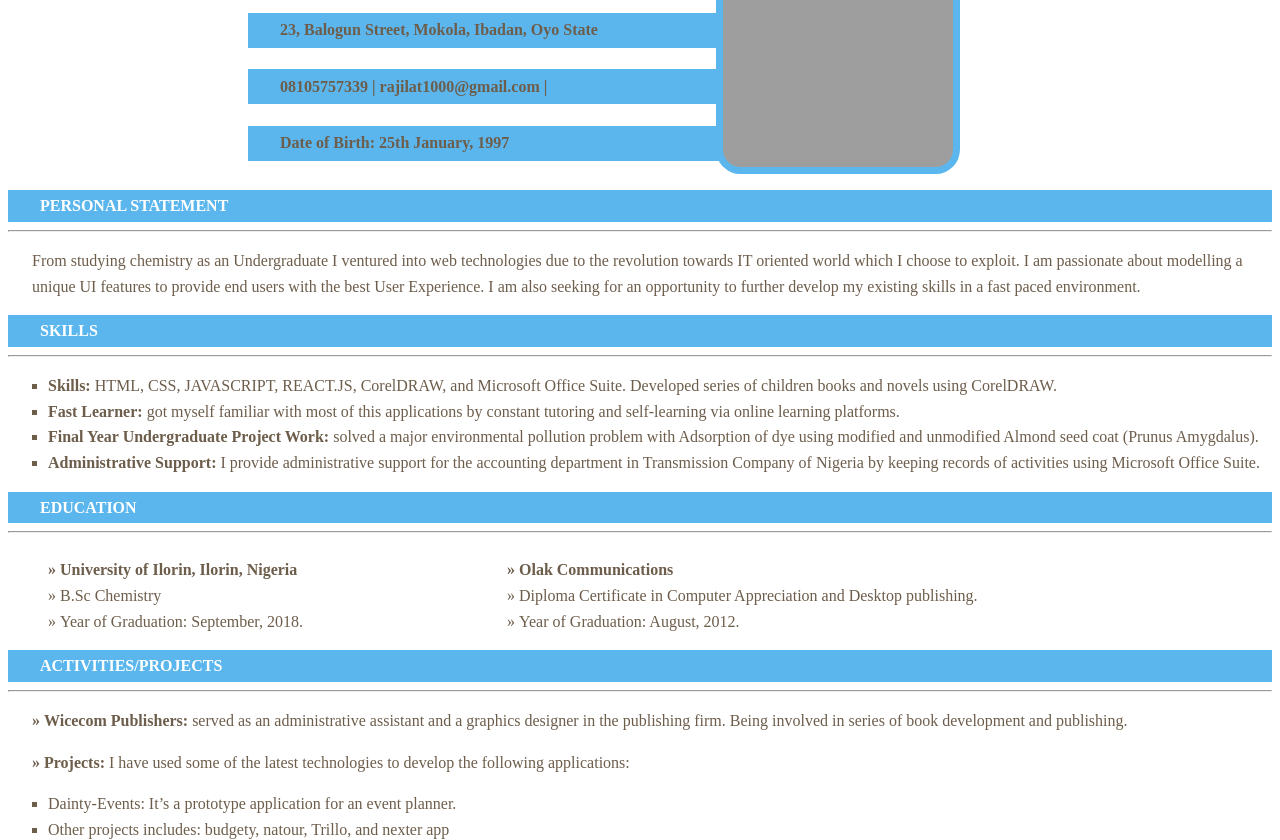
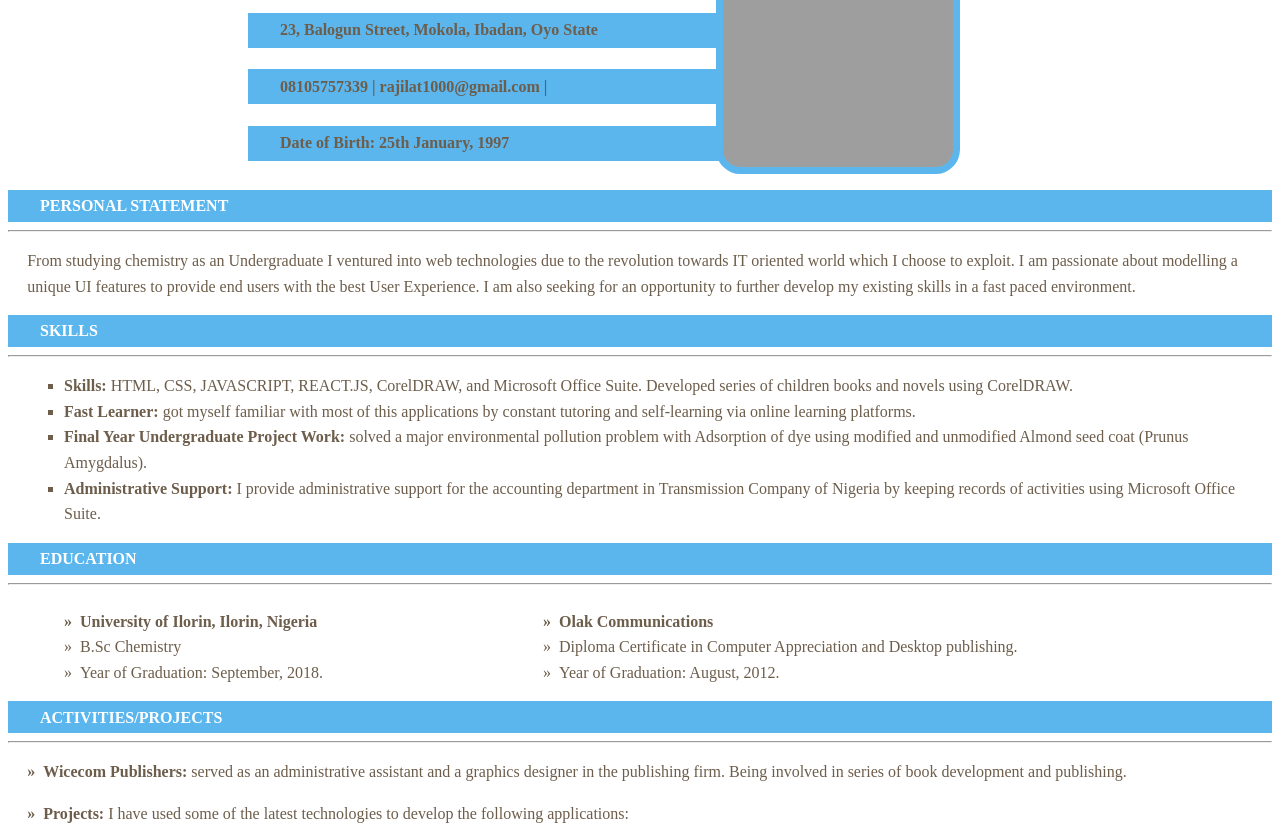
Before and after one commit to Lanre039/Task-startng, a plain HTML site: page Lateef.html in a window 1280 px wide. Shown: the part 91-931 px from the top of the page. Drawn offline with Linux system fonts and the light colour scheme; grey boxes are pictures that could not be loaded.

Commit message:
Slight CSS update layout changes

```diff
--- a/Lateef.html
+++ b/Lateef.html
@@ -12,17 +12,26 @@
             color: #6D5D4B;
             line-height: 1.6;
         }
+        header {
+            color: #fff;
+            background-color: #5BB6EE;
+            font-size: 1rem;
+            font-weight: bold;
+            padding-left: 2rem;
+            padding-top: .2rem;
+            padding-bottom: .2rem;
+        }
         ul {
             list-style-type: square;
+            margin-left: 1rem;
         }
         p {
-            margin-left: 1.5rem;
+            margin-left: 1.2rem;
         }
         .heading {
             width: 50%;
             padding: 0 5rem .5rem 15rem;
             position: relative;
-
         }
         .img {
             display: block;
@@ -37,7 +46,6 @@
         }
         .inline {
             display: inline-block;
-
         }
         .margin {
             margin-left: 10rem;
@@ -45,22 +53,11 @@
         .bullet {
             list-style-type: none;
         }
-
-    header {
-        color: #fff;
-        background-color: #5BB6EE;
-        font-size: 1rem;
-        font-weight: bold;
-        padding-left: 2rem;
-        padding-top: .2rem;
-        padding-bottom: .2rem;
-    }
         .bg {
             background-color: #5BB6EE;
             padding-left: 2rem;
             padding-top: .3rem;
             padding-bottom: .3rem;
-
         }
 
     </style>
@@ -99,27 +96,25 @@
         <hr/>
         <div class="inline">
             <ul class="bullet">
-                <li><b>&raquo;&nbsp;University of Ilorin, Ilorin, Nigeria</b></li>
-                <li>&raquo;&nbsp;B.Sc Chemistry</li>
-                <li>&raquo;&nbsp;Year of Graduation: September, 2018.</li>
+                <li><b>&raquo;&nbsp;&nbsp;University of Ilorin, Ilorin, Nigeria</b></li>
+                <li>&raquo;&nbsp;&nbsp;B.Sc Chemistry</li>
+                <li>&raquo;&nbsp;&nbsp;Year of Graduation: September, 2018.</li>
             </ul>
-
         </div>
         <div class="inline margin">
             <ul class="bullet">
-                    <li><b>&raquo;&nbsp;Olak Communications</b></li>
-                    <li>&raquo;&nbsp;Diploma Certificate in Computer Appreciation and Desktop publishing.</li>
-                    <li>&raquo;&nbsp;Year of Graduation: August, 2012.</li>
+                <li><b>&raquo;&nbsp;&nbsp;Olak Communications</b></li>
+                <li>&raquo;&nbsp;&nbsp;Diploma Certificate in Computer Appreciation and Desktop publishing.</li>
+                <li>&raquo;&nbsp;&nbsp;Year of Graduation: August, 2012.</li>
             </ul>
-
         </div>
         <header>ACTIVITIES/PROJECTS</header>
         <hr/>
         <div>
-                <p><b>&raquo;&nbsp;Wicecom Publishers:</b> served as an administrative assistant and a graphics designer in the publishing firm. Being involved in series of book development and publishing.</p>
-                <p><b>&raquo;&nbsp;Projects:</b> I have used some of the latest technologies to develop the following applications:</p>
+            <p><b>&raquo;&nbsp;&nbsp;Wicecom Publishers:</b> served as an administrative assistant and a graphics designer in the publishing firm. Being involved in series of book development and publishing.</p>
+            <p><b>&raquo;&nbsp;&nbsp;Projects:</b> I have used some of the latest technologies to develop the following applications:</p>
             <ul>
-                    <li>Dainty-Events: It’s a prototype application for an event planner.</li>
+                <li>Dainty-Events: it’s a prototype application for an event planner.</li>
                 <li>Other projects includes: budgety, natour, Trillo, and nexter app</li>
             </ul>
             <p><b>The aforementioned project list can be found on my git-hub page; github.com/Lanre039</b></p>
```
Lines whose indentation alone changed are shown as unchanged.
